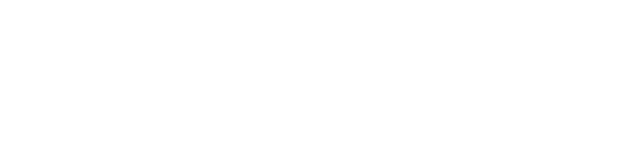
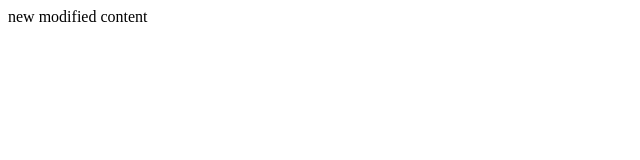
Before and after one commit to KunalKDalvi/git-i-access-1, a plain HTML site: page index.html in a window 1280 px wide. Shown: the whole page, without its empty margins (0-640 px from the left). Drawn offline with Linux system fonts and the light colour scheme.

Commit message:
modified index.html

```diff
--- a/index.html
+++ b/index.html
@@ -2,5 +2,6 @@
 <head>
 </head>
 <body>
+new modified content
 </body>
 </html>
```
